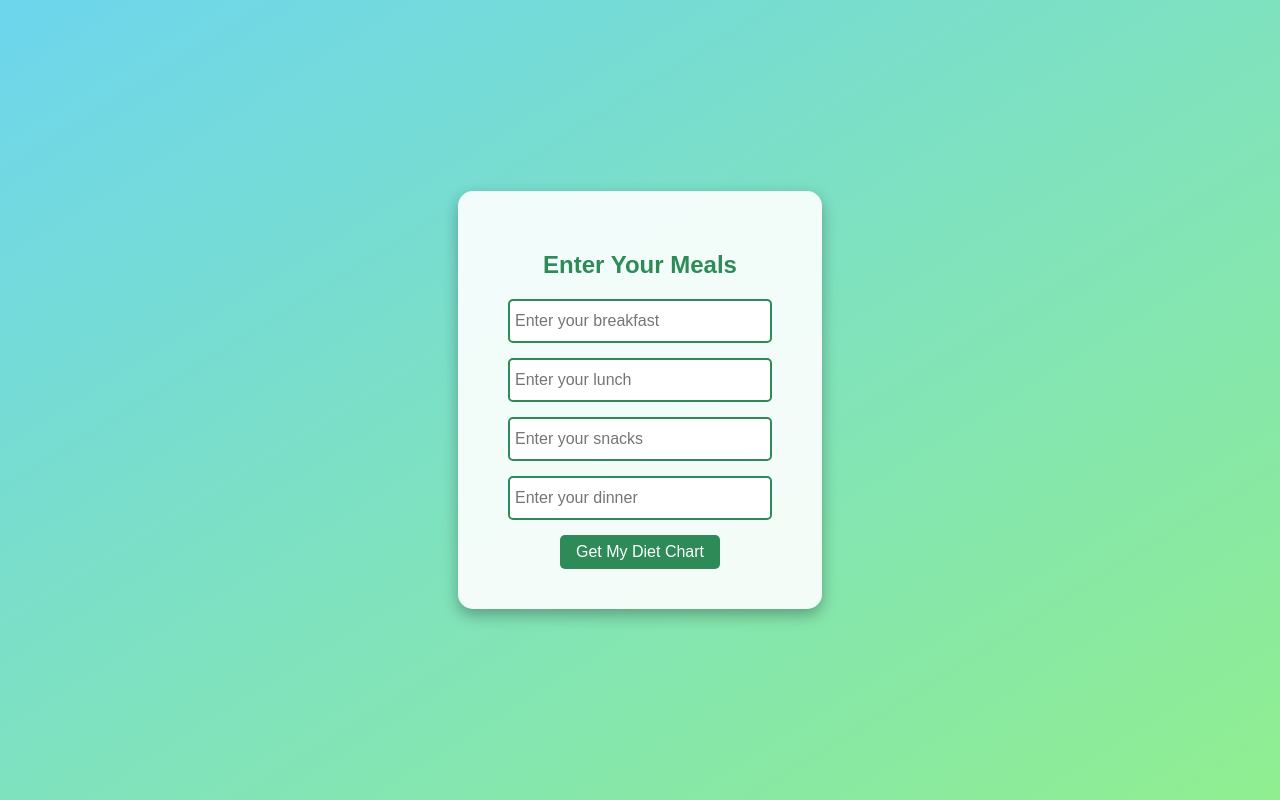
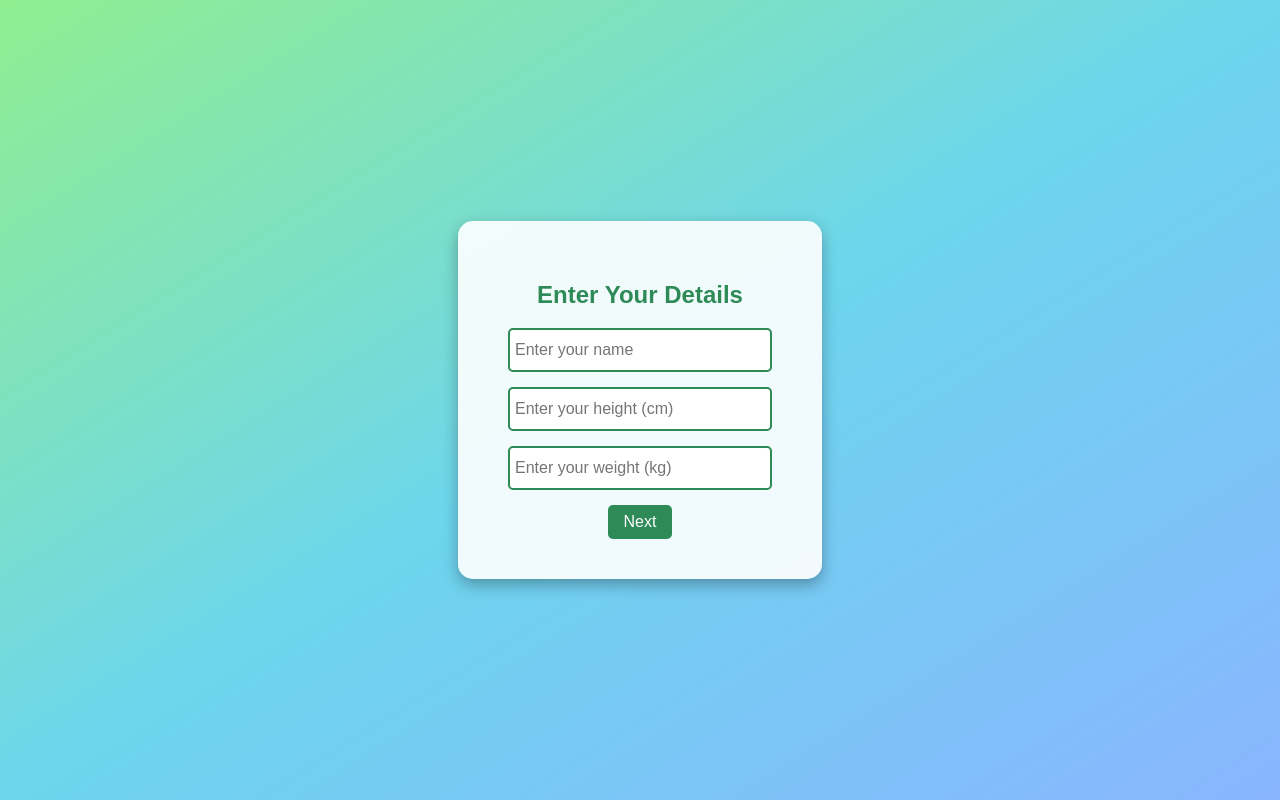
Before and after one commit to shkaaaaaaaa0803-art/diet-app, a Python web app: template templates/login.html in a window 1280 px wide. Run offline with Jinja, Linux system fonts and the light colour scheme; the template is opened without the code that fills it, so the values that code supplies are empty.

Commit message:
login.html

```diff
--- a/templates/login.html
+++ b/templates/login.html
@@ -1,17 +1,20 @@
+
+
+
 <!DOCTYPE html>
 <html lang="en">
 <head>
   <meta charset="UTF-8">
   <meta name="viewport" content="width=device-width, initial-scale=1.0">
-  <title>Meal Entry</title>
+  <title>User Details</title>
   <style>
     body {
       font-family: Arial, sans-serif;
-      background: linear-gradient(to bottom right, #6dd5ed, #90ee90);
-      height: 100vh;
+      background: linear-gradient(to bottom right, #90ee90, #6dd5ed, #89b5ff);
       display: flex;
       justify-content: center;
       align-items: center;
+      height: 100vh;
       margin: 0;
     }
     .form-container {
@@ -30,8 +33,8 @@
       border: 2px solid #2e8b57;
       border-radius: 5px;
       padding: 5px;
+      font-size: 16px;
       margin-bottom: 15px;
-      font-size: 16px;
     }
     button {
       background-color: #2e8b57;
@@ -49,30 +52,27 @@
 </head>
 <body>
   <div class="form-container">
-    <h2>Enter Your Meals</h2>
-    <form id="mealForm">
-      <input type="text" id="breakfast" placeholder="Enter your breakfast"><br>
-      <input type="text" id="lunch" placeholder="Enter your lunch"><br>
-      <input type="text" id="snacks" placeholder="Enter your snacks"><br>
-      <input type="text" id="dinner" placeholder="Enter your dinner"><br>
-      <button type="button" onclick="goToResult()">Get My Diet Chart</button>
+    <h2>Enter Your Details</h2>
+    <form id="detailsForm">
+      <input type="text" id="name" placeholder="Enter your name" required><br>
+      <input type="text" id="height" placeholder="Enter your height (cm)" required><br>
+      <input type="text" id="weight" placeholder="Enter your weight (kg)" required><br>
+      <button type="button" onclick="goToFoodPage()">Next</button>
     </form>
   </div>
 
   <script>
-    function goToResult() {
-      const params = new URLSearchParams(window.location.search);
-      const name = params.get("name");
-      const height = params.get("height");
-      const weight = params.get("weight");
+    function goToFoodPage() {
+      const name = document.getElementById('name').value;
+      const height = document.getElementById('height').value;
+      const weight = document.getElementById('weight').value;
 
-      const breakfast = document.getElementById("breakfast").value;
-      const lunch = document.getElementById("lunch").value;
-      const snacks = document.getElementById("snacks").value;
-      const dinner = document.getElementById("dinner").value;
-
-      const url = `result.html?name=${encodeURIComponent(name)}&height=${encodeURIComponent(height)}&weight=${encodeURIComponent(weight)}&breakfast=${encodeURIComponent(breakfast)}&lunch=${encodeURIComponent(lunch)}&snacks=${encodeURIComponent(snacks)}&dinner=${encodeURIComponent(dinner)}`;
-      window.location.href = url;
+      if(name && height && weight) {
+        const url = `food.html?name=${encodeURIComponent(name)}&height=${encodeURIComponent(height)}&weight=${encodeURIComponent(weight)}`;
+        window.location.href = url;
+      } else {
+        alert('Please fill all fields!');
+      }
     }
   </script>
 </body>
```
